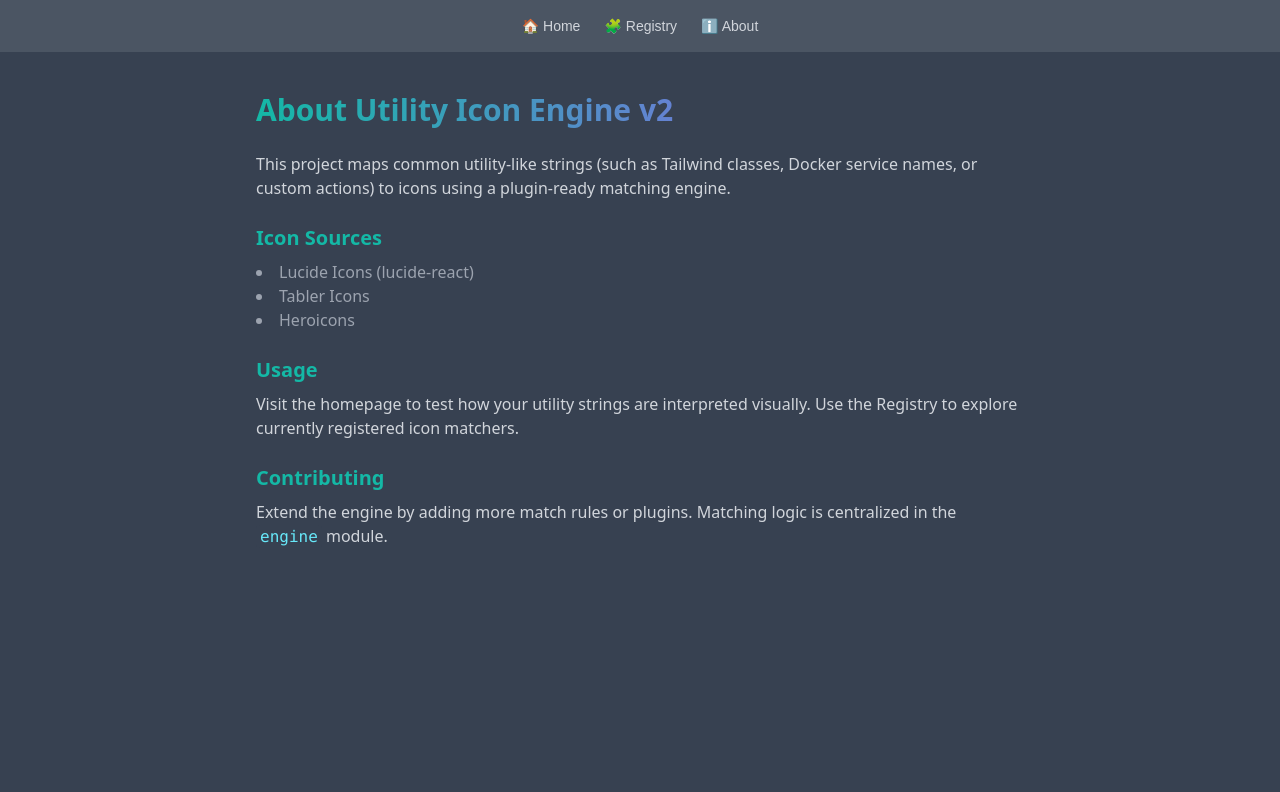
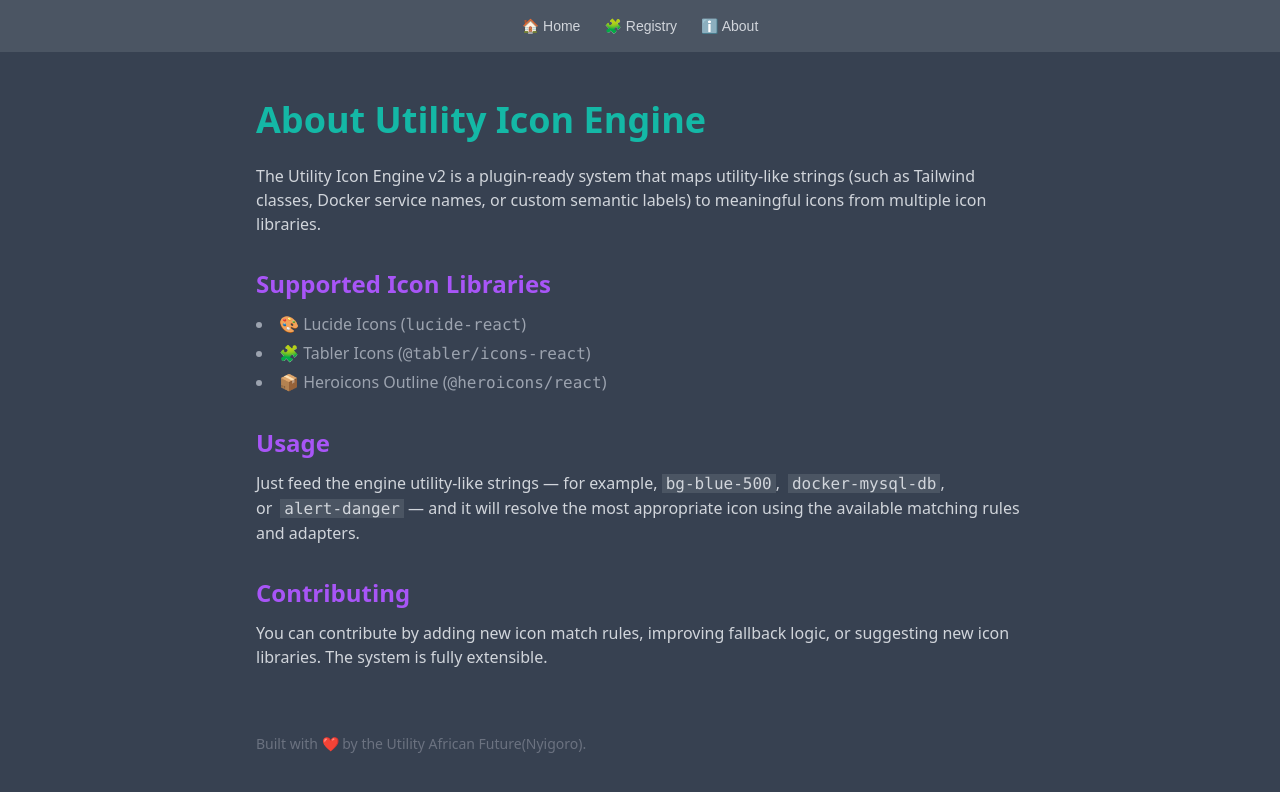
Before and after one commit to build-africa-eng/your-icon-engine, a React (Vite) app: page /about in a window 1280 px wide. Shown: the top 792 px of the page. Built offline with nearby package versions, Linux system fonts and the light colour scheme.

Commit message:
Update About.tsx

```diff
--- a/src/pages/About.tsx
+++ b/src/pages/About.tsx
@@ -3,34 +3,40 @@ import React from 'react';
 
 export const About = () => {
   return (
-    <div className="min-h-screen p-10 bg-dark-gray text-light-gray font-sans">
+    <div className="bg-dark-gray text-light-gray min-h-screen p-12 font-sans">
       <div className="max-w-3xl mx-auto">
-        <h2 className="text-3xl font-bold mb-6 text-transparent bg-gradient-to-r from-custom-teal to-custom-purple bg-clip-text">
-          About Utility Icon Engine v2
-        </h2>
+        <h1 className="text-4xl font-bold mb-6 text-custom-teal">About Utility Icon Engine</h1>
+
         <p className="text-gray-300 mb-4">
-          This project maps common utility-like strings (such as Tailwind classes, Docker service names,
-          or custom actions) to icons using a plugin-ready matching engine.
+          The Utility Icon Engine v2 is a plugin-ready system that maps utility-like strings
+          (such as Tailwind classes, Docker service names, or custom semantic labels)
+          to meaningful icons from multiple icon libraries.
         </p>
 
-        <h3 className="text-xl font-semibold mt-6 mb-2 text-custom-teal">Icon Sources</h3>
-        <ul className="list-disc list-inside text-gray-400">
-          <li>Lucide Icons (lucide-react)</li>
-          <li>Tabler Icons</li>
-          <li>Heroicons</li>
+        <h2 className="text-2xl text-custom-purple mt-8 mb-3 font-semibold">Supported Icon Libraries</h2>
+        <ul className="list-disc list-inside text-gray-400 space-y-1">
+          <li>🎨 Lucide Icons (<code>lucide-react</code>)</li>
+          <li>🧩 Tabler Icons (<code>@tabler/icons-react</code>)</li>
+          <li>📦 Heroicons Outline (<code>@heroicons/react</code>)</li>
         </ul>
 
-        <h3 className="text-xl font-semibold mt-6 mb-2 text-custom-teal">Usage</h3>
-        <p className="text-gray-300 mb-2">
-          Visit the homepage to test how your utility strings are interpreted visually.
-          Use the Registry to explore currently registered icon matchers.
+        <h2 className="text-2xl text-custom-purple mt-8 mb-3 font-semibold">Usage</h2>
+        <p className="text-gray-300">
+          Just feed the engine utility-like strings — for example, <code className="bg-medium-gray px-1">bg-blue-500</code>,
+          <code className="ml-2 bg-medium-gray px-1">docker-mysql-db</code>, or
+          <code className="ml-2 bg-medium-gray px-1">alert-danger</code> — and it will resolve the most appropriate icon using the
+          available matching rules and adapters.
         </p>
 
-        <h3 className="text-xl font-semibold mt-6 mb-2 text-custom-teal">Contributing</h3>
+        <h2 className="text-2xl text-custom-purple mt-8 mb-3 font-semibold">Contributing</h2>
         <p className="text-gray-300">
-          Extend the engine by adding more match rules or plugins. Matching logic is centralized
-          in the <code className="bg-gray-700 px-1 py-0.5 rounded text-cyan-300">engine</code> module.
+          You can contribute by adding new icon match rules, improving fallback logic,
+          or suggesting new icon libraries. The system is fully extensible.
         </p>
+
+        <footer className="mt-12 text-sm text-gray-500 border-t border-gray-700 pt-4">
+          Built with ❤️ by the Utility African Future(Nyigoro).
+        </footer>
       </div>
     </div>
   );
```
